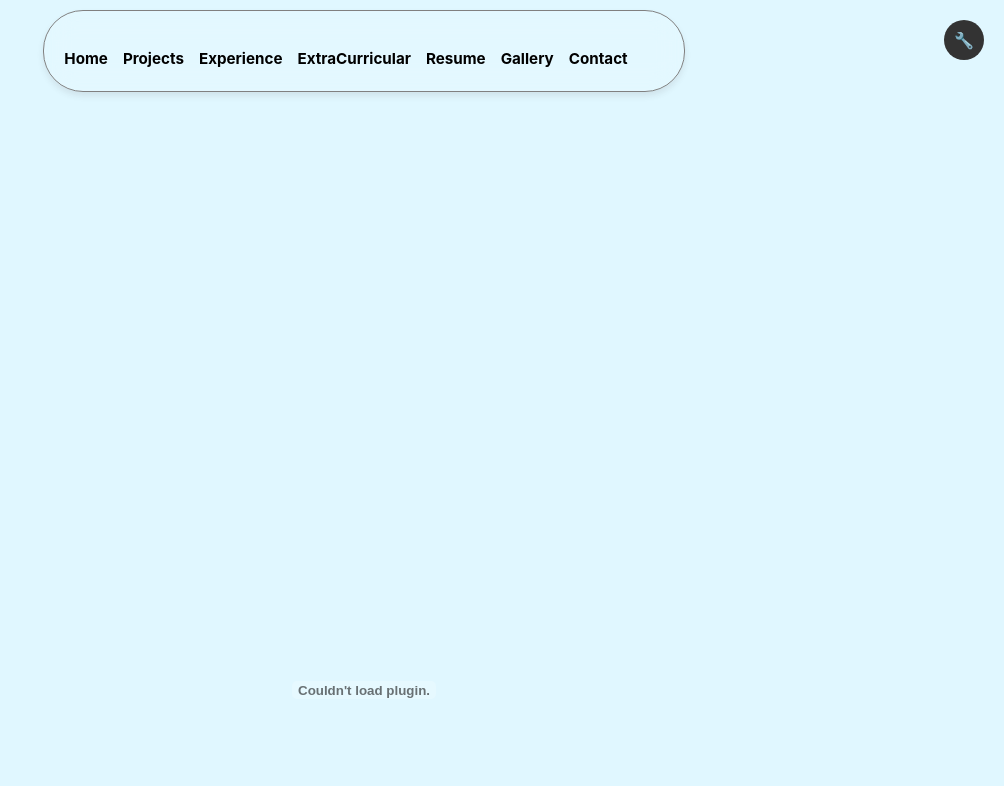
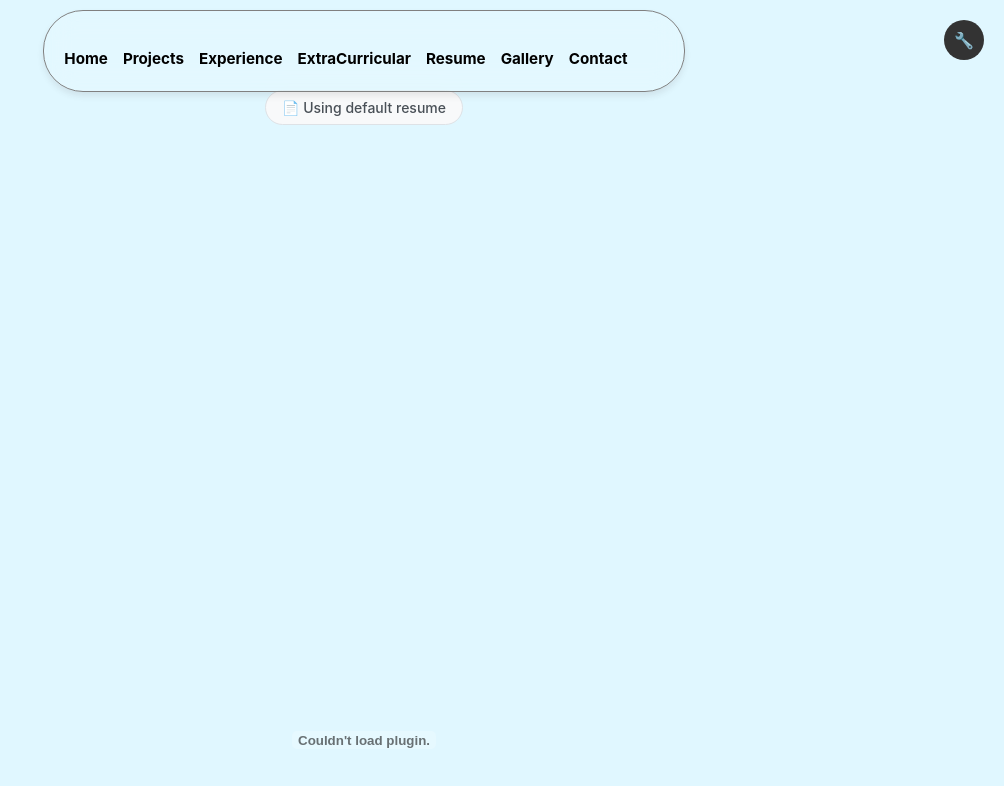
Before and after one commit to manonmission88/Portfolio, a React (Create React App) app: page /resume in a window 1280 px wide. Shown: the top 786 px of the page, without its empty margins (276-1280 px from the left). Built offline with nearby package versions, Linux system fonts and the light colour scheme; some icons are missing.

Commit message:
updated resume

```diff
--- a/src/Components/Navbar/resume/resume.css
+++ b/src/Components/Navbar/resume/resume.css
@@ -48,7 +48,7 @@
     flex-wrap: wrap;
 }
 
-.upload-toggle-btn, .reset-btn, .exit-admin-btn {
+.upload-toggle-btn, .url-update-btn, .reset-btn, .exit-admin-btn {
     padding: 10px 20px;
     border: none;
     border-radius: 5px;
@@ -65,6 +65,16 @@
 
 .upload-toggle-btn:hover {
     background: #0056b3;
+    transform: translateY(-2px);
+}
+
+.url-update-btn {
+    background: #28a745;
+    color: white;
+}
+
+.url-update-btn:hover {
+    background: #218838;
     transform: translateY(-2px);
 }
 
@@ -113,6 +123,23 @@
     margin: 0;
 }
 
+.resume-status {
+    text-align: center;
+    margin-bottom: 15px;
+}
+
+.status-info {
+    display: inline-block;
+    background: #f8f9fa;
+    color: #495057;
+    padding: 8px 16px;
+    border-radius: 20px;
+    font-size: 14px;
+    font-weight: 500;
+    margin: 0;
+    border: 1px solid #dee2e6;
+}
+
 /* Responsive adjustments */
 @media (max-width: 768px) {
     .resumebox {
--- a/src/Components/Navbar/resume/resume.js
+++ b/src/Components/Navbar/resume/resume.js
@@ -1,5 +1,5 @@
 import React, { useState, useEffect } from 'react';
-import myResume from './updated_niure_manish_resume_swe.pdf';
+import myResume from './niure_manish_2025.pdf';
 import './resume.css'
 import transition from '../../../transition';
 
@@ -9,15 +9,22 @@ function Resume() {
     const [isAdmin, setIsAdmin] = useState(false);
     const [attemptCount, setAttemptCount] = useState(0);
     const [isBlocked, setIsBlocked] = useState(false);
+    const [useCloudResume, setUseCloudResume] = useState(false);
 
     useEffect(() => {
         // Check for uploaded resume in localStorage
         const uploadedResume = localStorage.getItem('uploadedResume');
-        if (uploadedResume) {
+        const cloudResumeUrl = localStorage.getItem('cloudResumeUrl');
+        const useCloud = localStorage.getItem('useCloudResume') === 'true';
+
+        if (useCloud && cloudResumeUrl) {
+            setCurrentResume(cloudResumeUrl);
+            setUseCloudResume(true);
+        } else if (uploadedResume) {
             setCurrentResume(uploadedResume);
         }
 
-        // Check if admin mode is enabled (you can set this with a secret key)
+        // Check if admin mode is enabled
         const adminMode = localStorage.getItem('adminMode');
         setIsAdmin(adminMode === 'true');
 
@@ -42,7 +49,9 @@ function Resume() {
             reader.onload = (e) => {
                 const base64String = e.target.result;
                 localStorage.setItem('uploadedResume', base64String);
+                localStorage.setItem('useCloudResume', 'false');
                 setCurrentResume(base64String);
+                setUseCloudResume(false);
                 setShowUpload(false);
                 alert('Resume updated successfully!');
             };
@@ -50,6 +59,26 @@ function Resume() {
         } else {
             alert('Please select a valid PDF file.');
         }
+    };
+
+    const handleUrlUpdate = () => {
+        const url = prompt('Enter the new resume URL (Google Drive, Dropbox, etc.):');
+        if (url && url.trim()) {
+            localStorage.setItem('cloudResumeUrl', url.trim());
+            localStorage.setItem('useCloudResume', 'true');
+            setCurrentResume(url.trim());
+            setUseCloudResume(true);
+            alert('Resume URL updated successfully!');
+        }
+    };
+
+    const resetToDefaultResume = () => {
+        localStorage.removeItem('uploadedResume');
+        localStorage.removeItem('cloudResumeUrl');
+        localStorage.setItem('useCloudResume', 'false');
+        setCurrentResume(myResume);
+        setUseCloudResume(false);
+        alert('Reset to default resume!');
     };
 
     const enableAdminMode = () => {
@@ -89,9 +118,7 @@ function Resume() {
     };
 
     const resetToDefault = () => {
-        localStorage.removeItem('uploadedResume');
-        setCurrentResume(myResume);
-        alert('Reset to default resume!');
+        resetToDefaultResume();
     };
 
     const exitAdminMode = () => {
@@ -123,7 +150,13 @@ function Resume() {
                         onClick={() => setShowUpload(!showUpload)}
                         className="upload-toggle-btn"
                     >
-                        {showUpload ? 'Cancel' : 'Update Resume'}
+                        {showUpload ? 'Cancel' : 'Upload New Resume'}
+                    </button>
+                    <button
+                        onClick={handleUrlUpdate}
+                        className="url-update-btn"
+                    >
+                        Update Resume URL
                     </button>
                     <button onClick={resetToDefault} className="reset-btn">
                         Reset to Default
@@ -142,11 +175,39 @@ function Resume() {
                         onChange={handleFileUpload}
                         className="file-input"
                     />
-                    <p className="upload-info">Select a PDF file to update your resume</p>
+                    <p className="upload-info">Select a PDF file to upload</p>
                 </div>
             )}
 
-            <embed src={currentResume} type="application/pdf" width="100%" height="1200px" style={{minHeight: '1200px'}} />
+            <div className="resume-status">
+                {useCloudResume && (
+                    <p className="status-info">📡 Using cloud resume from URL</p>
+                )}
+                {!useCloudResume && currentResume !== myResume && (
+                    <p className="status-info">📁 Using uploaded resume</p>
+                )}
+                {currentResume === myResume && (
+                    <p className="status-info">📄 Using default resume</p>
+                )}
+            </div>
+
+            {useCloudResume ? (
+                <iframe
+                    src={currentResume}
+                    width="100%"
+                    height="1200px"
+                    style={{minHeight: '1200px', border: 'none'}}
+                    title="Resume"
+                />
+            ) : (
+                <embed
+                    src={currentResume}
+                    type="application/pdf"
+                    width="100%"
+                    height="1200px"
+                    style={{minHeight: '1200px'}}
+                />
+            )}
         </div>
     );
 }
```
Also changed, not shown: 1 other file (tests, documents, lock files or other folders).
